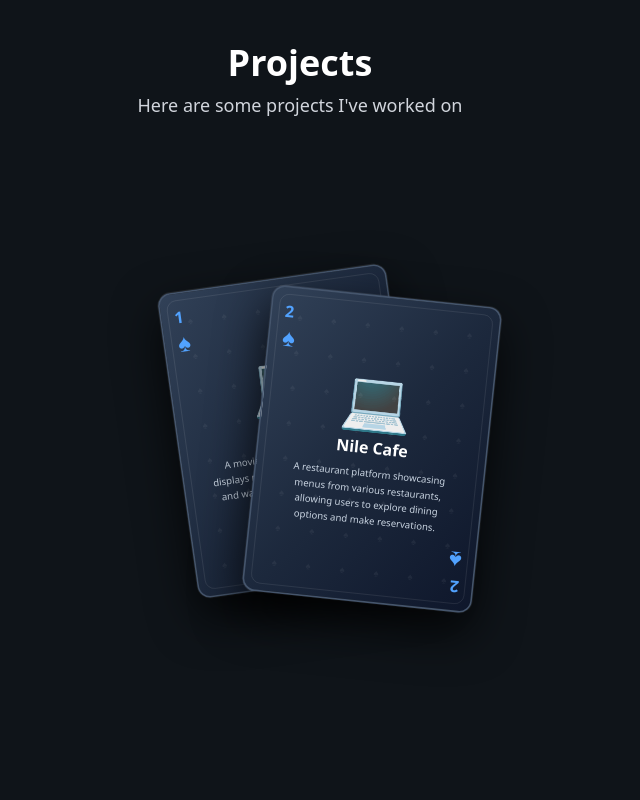
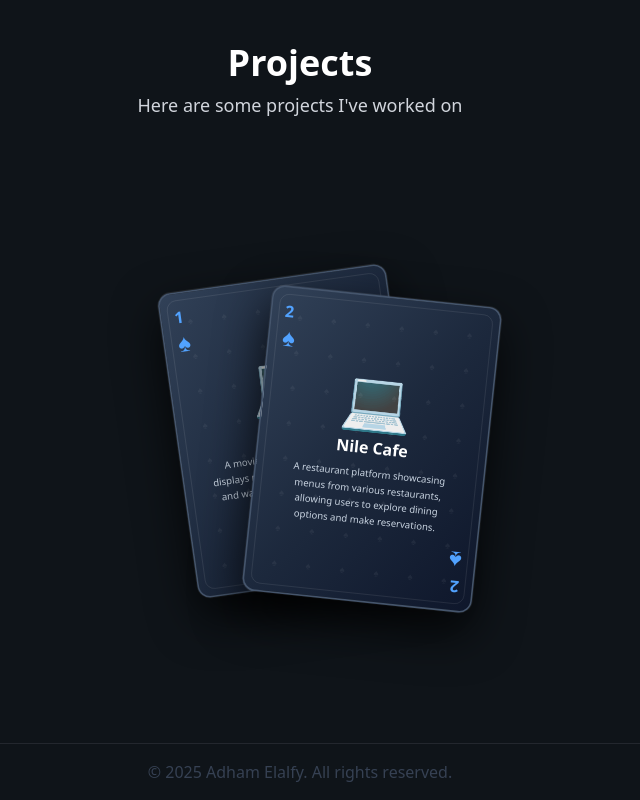
Before and after one commit to adhamalfy/Alfy-Portfolio, a Next.js app: page / in a window 1280 px wide. Shown: the part 3902-4702 px from the top of the page, without its empty margins (340-980 px from the left). Before the commit the page ends 4645 px from the top, so only its background shows below. Built offline with nearby package versions, Linux system fonts and the light colour scheme.

Commit message:
feat: Add Footer component to RootLayout

```diff
--- a/src/app/layout.tsx
+++ b/src/app/layout.tsx
@@ -2,6 +2,7 @@
 import { Inter, JetBrains_Mono } from "next/font/google";
 import "./globals.css";
 import { ThemeProvider } from "@/contexts/ThemeContext";
+import Footer from "@/components/Footer";
 
 const inter = Inter({
   variable: "--font-inter",
@@ -35,6 +36,7 @@
       >
         <ThemeProvider>
           {children}
+          <Footer />
         </ThemeProvider>
       </body>
     </html>
--- /dev/null
+++ b/src/components/Footer.tsx
@@ -0,0 +1,21 @@
+"use client";
+import React from "react";
+import { useTheme } from "@/contexts/ThemeContext";
+
+const Footer: React.FC = () => {
+  const { theme } = useTheme();
+  const year = new Date().getFullYear();
+  return (
+    <footer
+      className={`w-full text-center py-4 text-gray-700 text-base relative transition-all duration-500 ${
+        theme === "dark"
+          ? "bg-[#0F1419] text-gray-300 border-t border-[#23272e]"
+          : "bg-white text-gray-700 border-t border-gray-200"
+      }`}
+    >
+      © {year} Adham Elalfy. All rights reserved.
+    </footer>
+  );
+};
+
+export default Footer;
```
